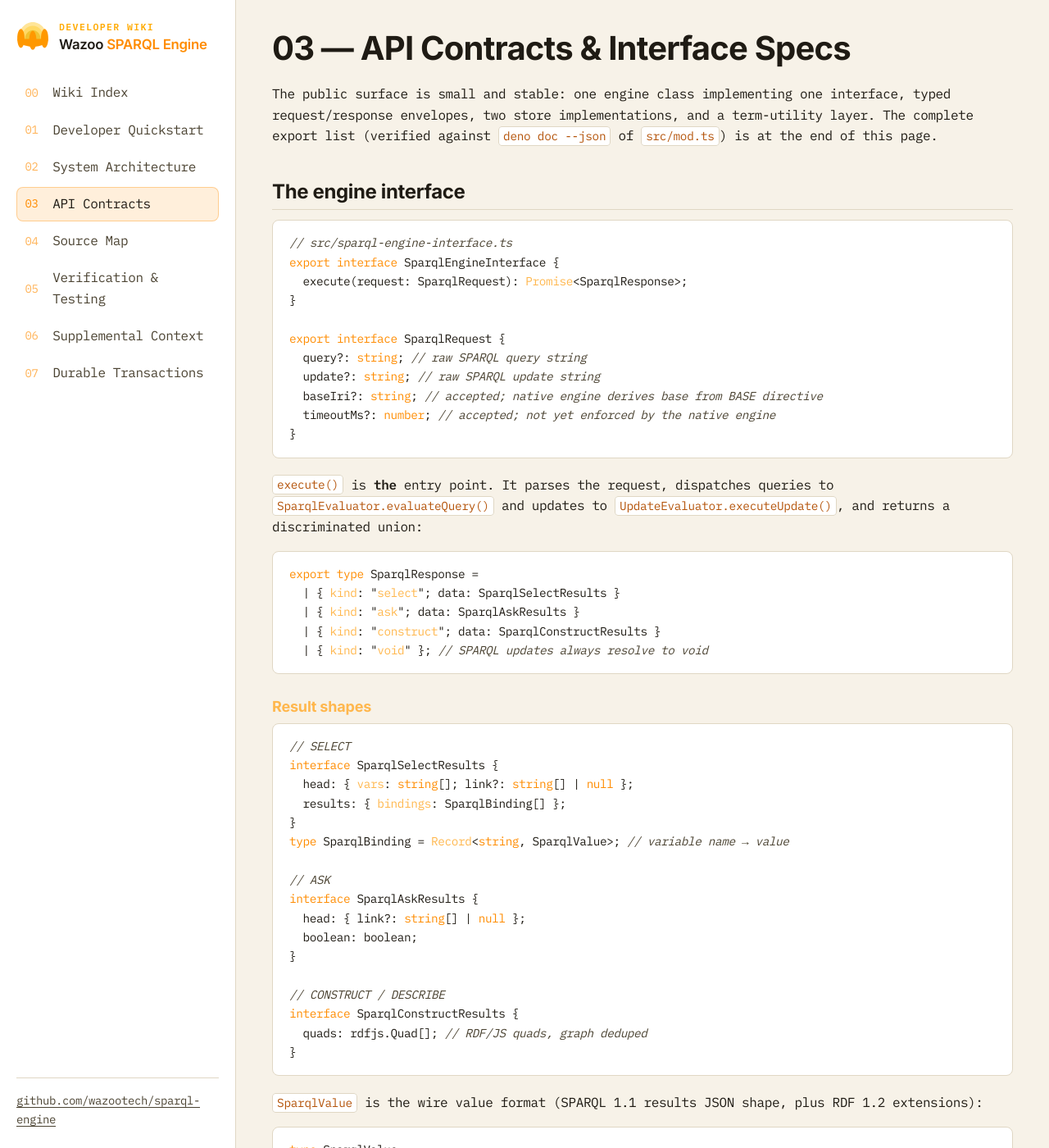
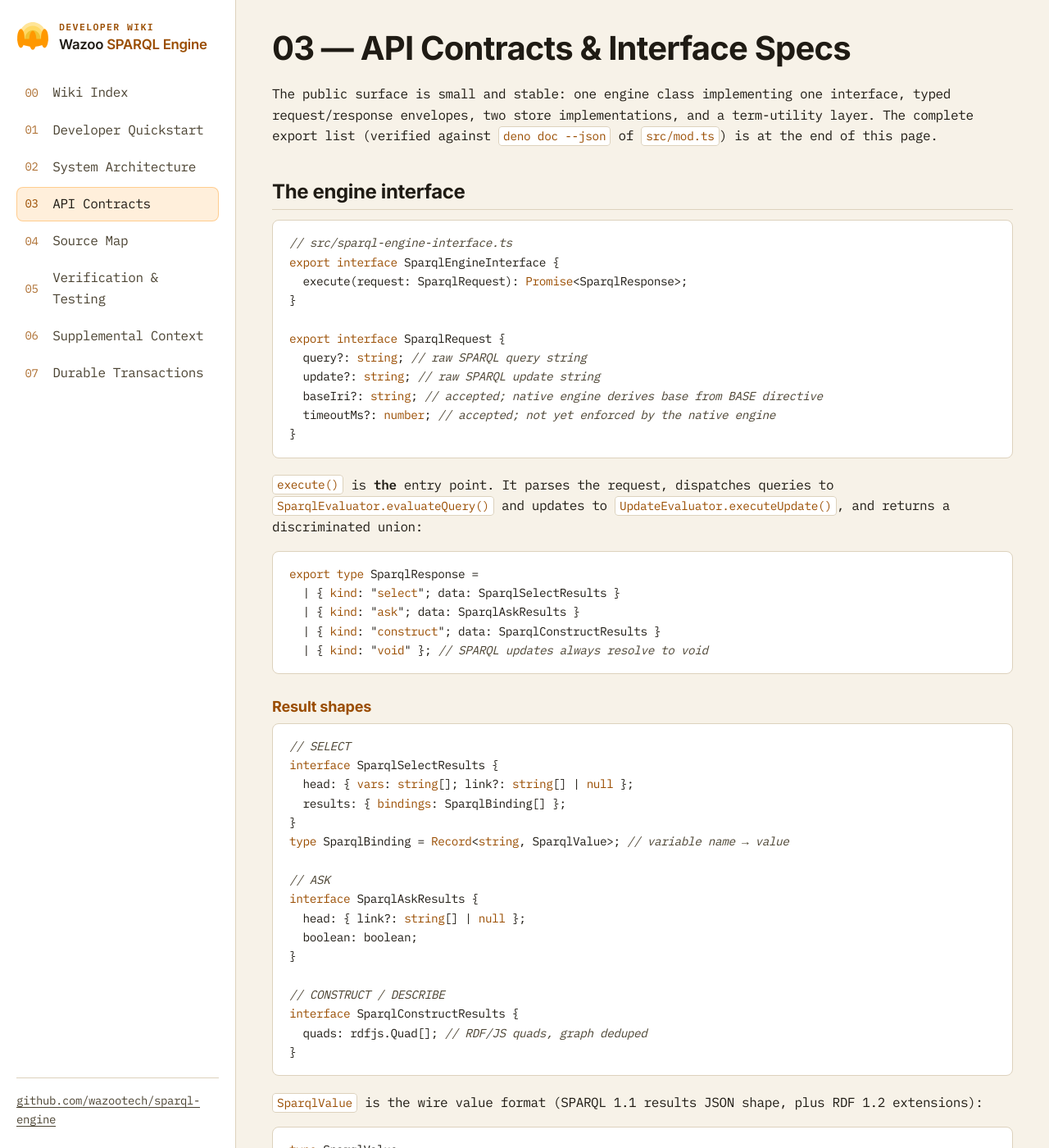
Before and after one commit to wazootech/sparql-engine, a Jekyll site: the page built from docs/03-api-contracts.md, in a window 1280 px wide and 1400 px high. Shown: the whole window at 82% size. Built offline with Jekyll 4.4.1, drawn with Linux system fonts in a browser that asks for light colours.

Commit message:
docs: mobile top-bar nav + WCAG contrast fixes for light mode
Collapsible top-bar navigation on phones: hamburger toggle with
aria-expanded sync, close on link click / Escape / resize, and a
noscript fallback so the nav stays reachable without JS. Light-mode
a11y pass: text-safe --accent-text token (deep orange #9a4d00 in light),
dark/light-aware Rouge token colors, :focus-visible outlines, sr-only
utility, and color-scheme metadata. Measured contrast in light mode:
accents 2.09 -> 6.1:1, h3s 1.73 -> 6.1:1, syntax numbers 4.0 -> 7.1:1.
Dark mode was already >= 4.9:1 everywhere and is unchanged in palette.

🤖 Generated with Codebuff
Co-Authored-By: Codebuff <noreply@codebuff.com>

```diff
--- a/docs/_layouts/default.html
+++ b/docs/_layouts/default.html
@@ -1,6 +1,5 @@
 <!DOCTYPE html>
-<html lang="{% if page.lang %}{{ page.lang }}{% else %}{{ site.lang | default: "
-  en" }}{% endif %}">
+<html lang="en">
   <head>
     <meta charset="utf-8">
     <meta name="viewport" content="width=device-width, initial-scale=1.0">
@@ -44,7 +43,20 @@
           </div>
         </div>
 
-        <nav class="nav" aria-label="Wiki pages">
+        <button
+          class="nav-toggle"
+          type="button"
+          aria-expanded="false"
+          aria-controls="site-nav"
+          aria-label="Open navigation"
+        >
+          <span class="nav-toggle-bar"></span>
+          <span class="nav-toggle-bar"></span>
+          <span class="nav-toggle-bar"></span>
+          <span class="sr-only">Menu</span>
+        </button>
+
+        <nav class="nav" id="site-nav" aria-label="Wiki pages">
           {% for entry in site.data.navigation %}
             <a
               class="nav-link{% if page.url == entry.url %} active{% endif %}"
@@ -70,5 +82,45 @@
         {% include prev-next.html %}
       </main>
     </div>
+    <noscript>
+      <style>
+      /* Without JS the collapsible nav would be unreachable on phones. */
+      .nav {
+        display: flex !important;
+      }
+      .nav-toggle {
+        display: none !important;
+      }
+      </style>
+    </noscript>
+    <script>
+    // Mobile top bar: toggles the collapsible nav, keeps aria-expanded in
+    // sync, closes on link click / Escape / resize back to desktop.
+    (function () {
+      var toggle = document.querySelector(".nav-toggle");
+      var nav = document.getElementById("site-nav");
+      if (!toggle || !nav) return;
+      function setOpen(open) {
+        nav.classList.toggle("open", open);
+        toggle.setAttribute("aria-expanded", String(open));
+        toggle.setAttribute(
+          "aria-label",
+          open ? "Close navigation" : "Open navigation",
+        );
+      }
+      toggle.addEventListener("click", function () {
+        setOpen(!nav.classList.contains("open"));
+      });
+      nav.addEventListener("click", function (event) {
+        if (event.target.closest("a")) setOpen(false);
+      });
+      document.addEventListener("keydown", function (event) {
+        if (event.key === "Escape") setOpen(false);
+      });
+      window.addEventListener("resize", function () {
+        if (window.innerWidth > 900) setOpen(false);
+      });
+    })();
+    </script>
   </body>
 </html>
--- a/docs/assets/css/style.css
+++ b/docs/assets/css/style.css
@@ -1,9 +1,16 @@
 /* Wazoo Design System — docs implementation.
  * Tokens mirror wazoo.dev/DESIGN.md v1.0.0; see also wazoo.dev/styles.css.
  * Dark-mode-first, system-adaptive; IBM Plex Mono body, Inter headings,
- * Sunset Orange accents, 8px radius, subtle 1px strokes instead of shadows. */
+ * Sunset Orange accents, 8px radius, subtle 1px strokes instead of shadows.
+ *
+ * Accessibility: --accent-text is the text-safe accent (Sunset Orange on
+ * dark, deep orange #9a4d00 on light — ≥4.5:1 in both modes); Rouge token
+ * colors are dark/light aware; :focus-visible outlines are always drawn;
+ * prefers-reduced-motion collapses all animation. */
 
 :root {
+  color-scheme: dark;
+
   /* colors */
   --primary: #ff8c00;
   --primary-light: #ffb74d;
@@ -18,7 +25,15 @@
   --white: #ffffff;
   --text-dark: #1f1b14;
   --border: #262626;
-  --code-inline: #ffb74d;
+
+  /* text-safe accent + code/token colors (overridden in light mode) */
+  --accent-text: var(--primary);
+  --code-inline: var(--accent-text);
+  --tok-keyword: var(--primary);
+  --tok-string: var(--primary-light);
+  --tok-number: var(--selection);
+  --tok-comment: var(--text-muted);
+  --tok-ident: var(--white);
 
   /* typography */
   --font-body: "IBM Plex Mono", monospace;
@@ -79,8 +94,14 @@ a {
 }
 
 a:hover {
-  color: var(--primary);
+  color: var(--accent-text);
   text-shadow: 0 0 8px rgba(255, 140, 0, 0.5);
+}
+
+:focus-visible {
+  outline: 2px solid var(--accent-text);
+  outline-offset: 2px;
+  border-radius: var(--radius);
 }
 
 /* ---------- layout ---------- */
@@ -147,7 +168,7 @@ a:hover {
   font-weight: 600;
   letter-spacing: 0.12em;
   text-transform: uppercase;
-  color: var(--highlight);
+  color: var(--accent-text);
 }
 
 .wordmark {
@@ -160,7 +181,7 @@ a:hover {
 }
 
 .accent {
-  color: var(--primary);
+  color: var(--accent-text);
 }
 
 /* ---------- sidebar nav ---------- */
@@ -187,9 +208,9 @@ a:hover {
 .nav-num {
   width: 1.5rem;
   flex-shrink: 0;
-  color: var(--primary);
+  color: var(--accent-text);
   font-size: var(--caption);
-  opacity: 0.65;
+  opacity: 0.8;
 }
 
 .nav-link:hover {
@@ -206,6 +227,39 @@ a:hover {
 
 .nav-link.active .nav-num {
   opacity: 1;
+}
+
+/* ---------- mobile nav toggle (top bar) ---------- */
+
+.nav-toggle {
+  display: none;
+  align-items: center;
+  justify-content: center;
+  flex-direction: column;
+  gap: 4px;
+  width: 40px;
+  height: 40px;
+  padding: 0;
+  background: transparent;
+  border: 1px solid var(--border);
+  border-radius: var(--radius);
+  color: var(--accent-text);
+  cursor: pointer;
+  transition: border-color var(--fast) ease,
+    background-color var(--fast) ease;
+}
+
+.nav-toggle:hover {
+  border-color: var(--accent-text);
+  background-color: rgba(255, 140, 0, 0.08);
+}
+
+.nav-toggle-bar {
+  display: block;
+  width: 18px;
+  height: 2px;
+  background: currentColor;
+  border-radius: 1px;
 }
 
 .sidebar-foot {
@@ -246,7 +300,7 @@ a:hover {
   font-size: var(--h3);
   line-height: 1.3;
   letter-spacing: -0.01em;
-  color: var(--primary-light);
+  color: var(--accent-text);
   margin: 1.75rem 0 0.5rem;
 }
 
@@ -305,7 +359,7 @@ blockquote p {
 }
 
 blockquote strong {
-  color: var(--primary-light);
+  color: var(--accent-text);
 }
 
 /* ---------- code ---------- */
@@ -343,7 +397,7 @@ pre code {
   font-size: inherit;
 }
 
-/* Rouge token colors tuned for dark (and eggshell) surfaces */
+/* Rouge token colors — contrast-tuned for void (dark) and eggshell (light) */
 .highlight .k,
 .highlight .kc,
 .highlight .kd,
@@ -351,7 +405,7 @@ pre code {
 .highlight .kr,
 .highlight .kt,
 .highlight .nt {
-  color: var(--primary);
+  color: var(--tok-keyword);
 }
 
 .highlight .s,
@@ -367,14 +421,14 @@ pre code {
 .highlight .ss,
 .highlight .na,
 .highlight .nb {
-  color: var(--primary-light);
+  color: var(--tok-string);
 }
 
 .highlight .c,
 .highlight .c1,
 .highlight .cm,
 .highlight .cs {
-  color: var(--text-muted);
+  color: var(--tok-comment);
   font-style: italic;
 }
 
@@ -384,13 +438,13 @@ pre code {
 .highlight .mh,
 .highlight .mn,
 .highlight .mo {
-  color: var(--selection);
+  color: var(--tok-number);
 }
 
 .highlight .nf,
 .highlight .nc,
 .highlight .nx {
-  color: var(--white);
+  color: var(--tok-ident);
 }
 
 .highlight .o,
@@ -456,7 +510,7 @@ pre code {
 }
 
 .pn-link:hover {
-  border-color: var(--primary);
+  border-color: var(--accent-text);
   text-shadow: none;
 }
 
@@ -494,7 +548,21 @@ pre code {
   background: transparent;
 }
 
-/* ---------- responsive ---------- */
+/* ---------- utilities ---------- */
+
+.sr-only {
+  position: absolute;
+  width: 1px;
+  height: 1px;
+  padding: 0;
+  margin: -1px;
+  overflow: hidden;
+  clip: rect(0 0 0 0);
+  white-space: nowrap;
+  border: 0;
+}
+
+/* ---------- responsive: top bar on phones ---------- */
 
 @media (max-width: 900px) {
   .layout {
@@ -505,20 +573,36 @@ pre code {
     width: auto;
     height: auto;
     position: static;
+    flex-direction: row;
+    flex-wrap: wrap;
+    align-items: center;
+    gap: 0.5rem 1rem;
+    padding: 0.75rem 1rem;
     border-right: none;
     border-bottom: 1px solid var(--border);
-    gap: 1rem;
-    padding: 1rem 1.25rem;
+  }
+
+  .brand {
+    flex: 1 1 auto;
+    min-width: 0;
+  }
+
+  .nav-toggle {
+    display: inline-flex;
   }
 
   .nav {
-    flex-direction: row;
-    flex-wrap: wrap;
-    gap: 0.25rem;
+    order: 10;
+    width: 100%;
+    display: none;
+    flex-direction: column;
+    gap: 0.2rem;
+    padding-top: 0.5rem;
+    border-top: 1px solid var(--border);
   }
 
-  .nav-link {
-    padding: 0.3rem 0.5rem;
+  .nav.open {
+    display: flex;
   }
 
   .sidebar-foot {
@@ -532,19 +616,32 @@ pre code {
   .content h1 {
     font-size: 2rem;
   }
+
+  .prev-next {
+    flex-direction: column;
+  }
+
+  .pn-next {
+    margin-left: 0;
+    text-align: left;
+  }
 }
 
-/* ---------- light mode (system-adaptive) ---------- */
+/* ---------- light mode (system-adaptive, WCAG-contrast-safe) ---------- */
 
 @media (prefers-color-scheme: light) {
   :root {
+    color-scheme: light;
     --void: var(--light-bg);
     --surface: #ffffff;
     --text: var(--text-dark);
     --text-muted: #4b4332;
     --white: var(--text-dark);
-    --border: #e0d7c4;
-    --code-inline: #b45309;
+    --border: #ddd2bd;
+    --accent-text: #9a4d00;
+    --tok-keyword: #9a4d00;
+    --tok-string: #9a4d00;
+    --tok-number: #5b4b9e;
   }
 
   .content tr:nth-child(even) td {
@@ -553,6 +650,10 @@ pre code {
 
   .nav-link:hover,
   .nav-link.active {
+    background-color: rgba(255, 140, 0, 0.14);
+  }
+
+  .nav-toggle:hover {
     background-color: rgba(255, 140, 0, 0.14);
   }
 }
```
